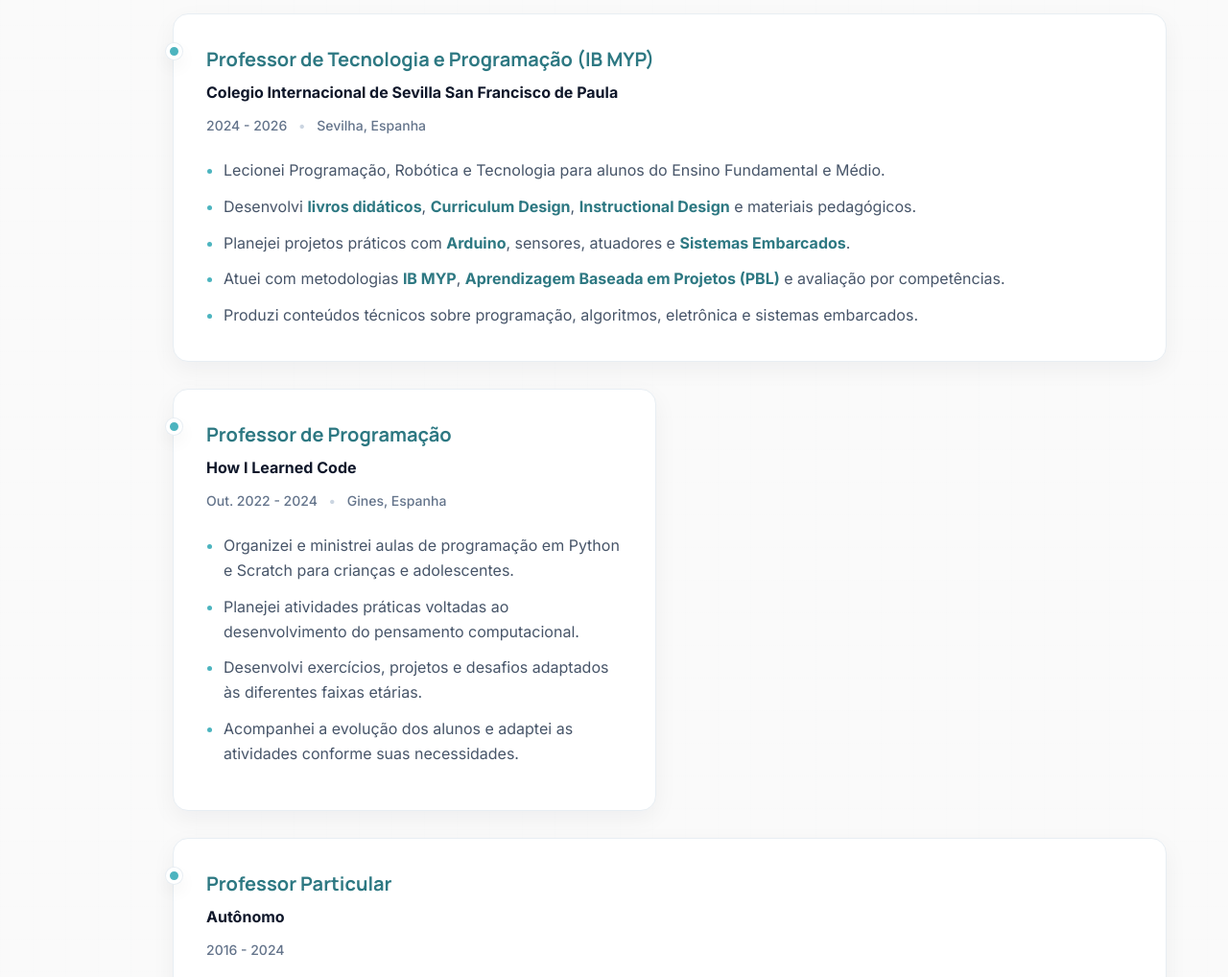
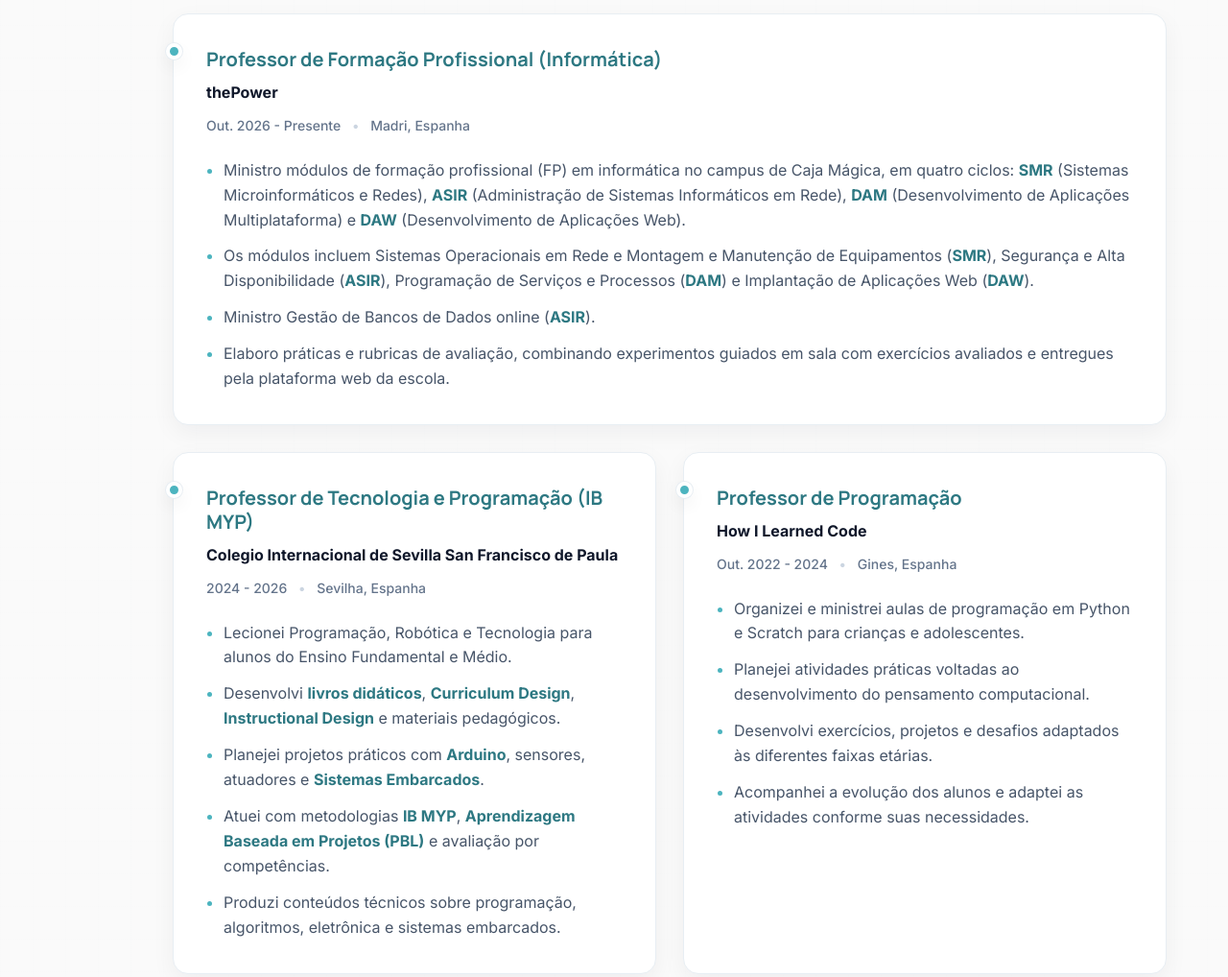
Before and after one commit to magnoClovis/clovis-magno, a plain HTML site: page pt-landscape.html in a window 1280 px wide. Shown: the part 2660-3678 px from the top of the page at 96% size. Drawn offline with Linux system fonts and the light colour scheme.

Commit message:
Adiciona cargo atual na thePower na experiência (EN, PT e ES)
Co-Authored-By: Claude Sonnet 5.5 <noreply@anthropic.com>
Claude-Session: https://claude.ai/code/session_012RyiYLB9iHetJRznktkt6y

```diff
--- a/pt-landscape.html
+++ b/pt-landscape.html
@@ -234,6 +234,19 @@
       <div class="experience-grid">
         <article class="card job-card">
           <span class="job-dot"></span>
+          <h3>Professor de Formação Profissional (Informática)</h3>
+          <p class="company">thePower</p>
+          <p class="meta">Out. 2026 - Presente <span>•</span> Madri, Espanha</p>
+          <ul>
+            <li>Ministro módulos de formação profissional (FP) em informática no campus de Caja Mágica, em quatro ciclos: <strong>SMR</strong> (Sistemas Microinformáticos e Redes), <strong>ASIR</strong> (Administração de Sistemas Informáticos em Rede), <strong>DAM</strong> (Desenvolvimento de Aplicações Multiplataforma) e <strong>DAW</strong> (Desenvolvimento de Aplicações Web).</li>
+            <li>Os módulos incluem Sistemas Operacionais em Rede e Montagem e Manutenção de Equipamentos (<strong>SMR</strong>), Segurança e Alta Disponibilidade (<strong>ASIR</strong>), Programação de Serviços e Processos (<strong>DAM</strong>) e Implantação de Aplicações Web (<strong>DAW</strong>).</li>
+            <li>Ministro Gestão de Bancos de Dados online (<strong>ASIR</strong>).</li>
+            <li>Elaboro práticas e rubricas de avaliação, combinando experimentos guiados em sala com exercícios avaliados e entregues pela plataforma web da escola.</li>
+          </ul>
+        </article>
+
+        <article class="card job-card">
+          <span class="job-dot"></span>
           <h3>Professor de Tecnologia e Programação (IB MYP)</h3>
           <p class="company">Colegio Internacional de Sevilla San Francisco de Paula</p>
           <p class="meta">2024 - 2026 <span>•</span> Sevilha, Espanha</p>
```
Also changed, not shown: es.html (+13 -0 lines), index.html (+13 -0 lines), pt.html (+13 -0 lines).
